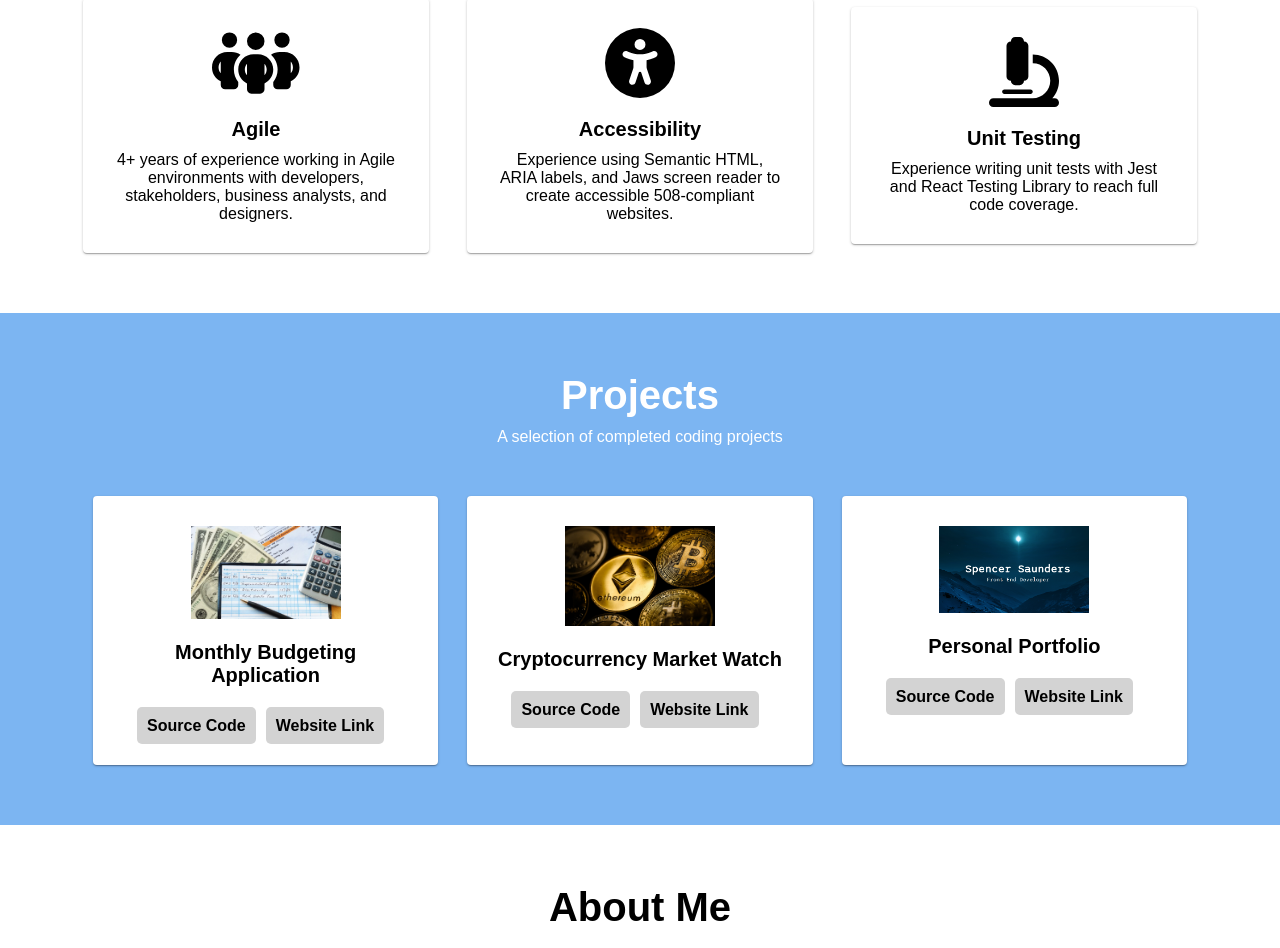
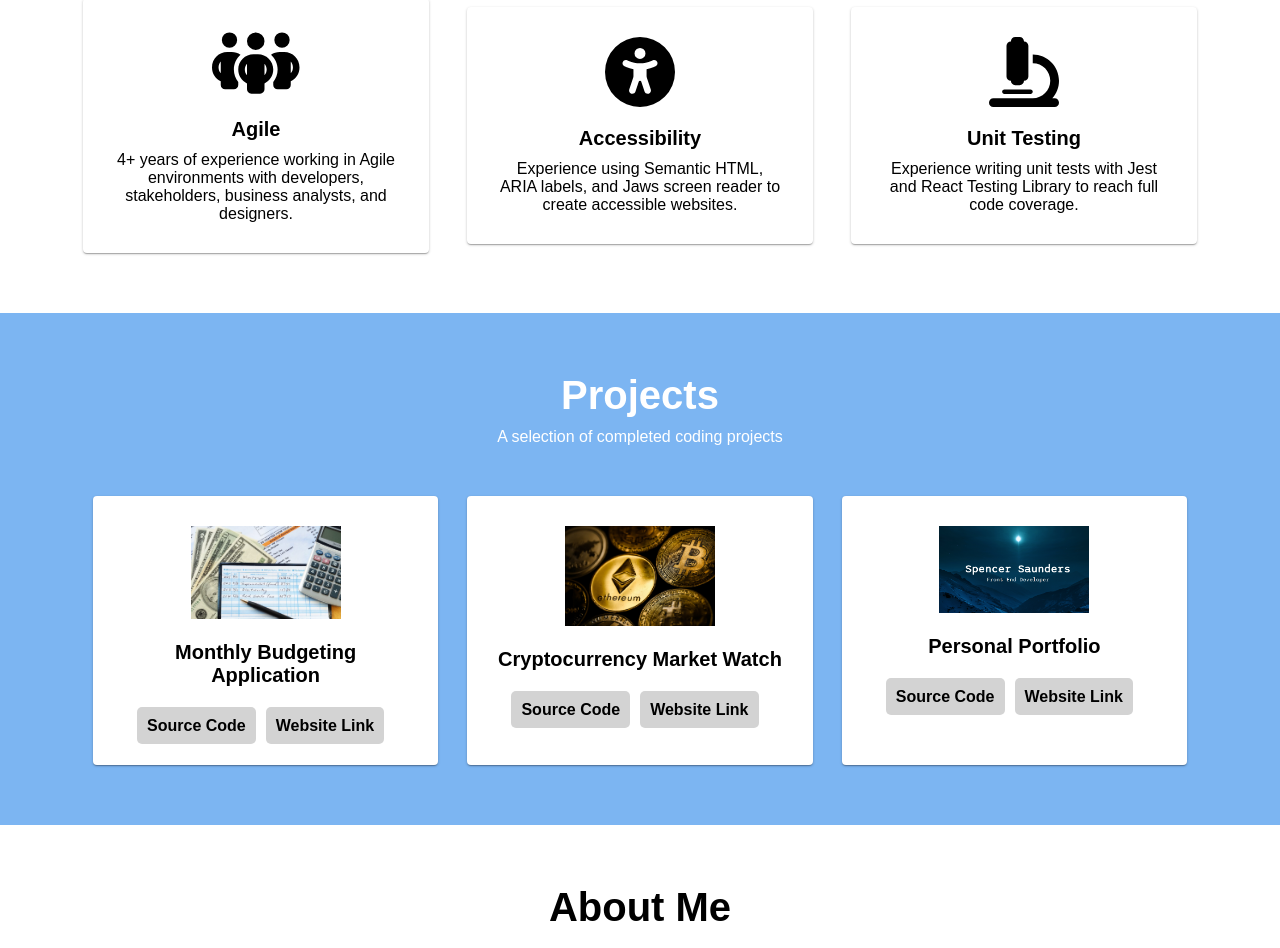
Before and after one commit to SpencerJSaunders/SpencerJSaunders.github.io, a React (Create React App) app: page / in a window 1280 px wide. Shown: the part 2415-3363 px from the top of the page. Built offline with nearby package versions, Linux system fonts and the light colour scheme; a web font is replaced by a local one.

Commit message:
Updated skills description

```diff
--- a/src/SkillsSection.js
+++ b/src/SkillsSection.js
@@ -37,7 +37,7 @@ const SkillsSection = () => {
           <div className="skills-section__item">
            <FontAwesomeIcon size='7x' icon={faUniversalAccess}/>
             <h4>Accessibility</h4>
-            <p>Experience using Semantic HTML, ARIA labels, and Jaws screen reader to create accessible 508-compliant websites.</p>
+            <p>Experience using Semantic HTML, ARIA labels, and Jaws screen reader to create accessible websites.</p>
           </div>
           <div className="skills-section__item">
             <FontAwesomeIcon size='7x' icon={faMicroscope} />
```
